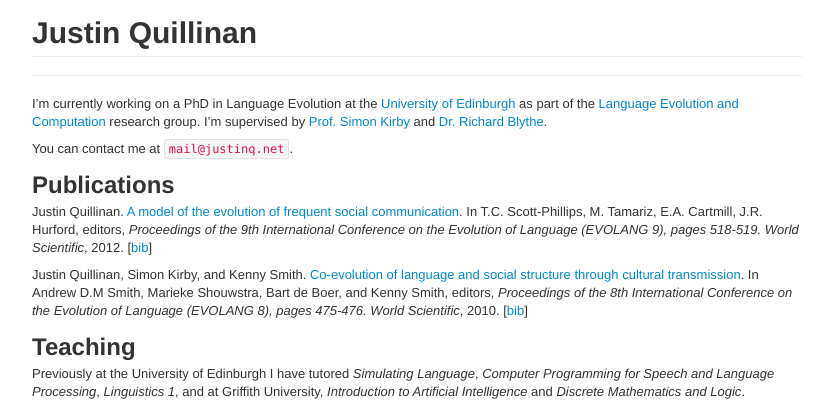
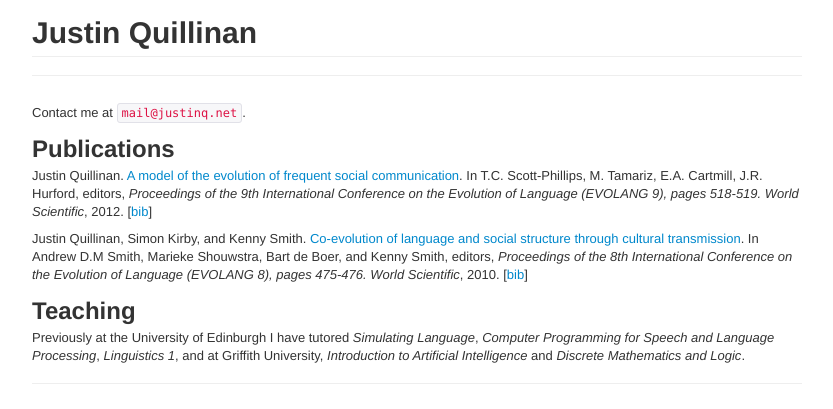
Before and after one commit to justinq/justinq.github.io, a plain HTML site: page index.html in a window 1280 px wide. Shown: the top 409 px of the page, without its empty margins (223-1056 px from the left). Drawn offline with Linux system fonts and the light colour scheme.

Commit message:
removed details

```diff
--- a/index.html
+++ b/index.html
@@ -46,8 +46,8 @@
           </div>
 <hr>
           <div class="row-fluid">
-            <p>I’m currently working on a PhD in Language Evolution at the <a href="http://www.ed.ac.uk" title="The University of Edinburgh">University of Edinburgh</a> as part of the <a href="http://www.lel.ed.ac.uk/lec" title="Language Evolution and Computation Research Unit">Language Evolution and Computation</a> research group. I’m supervised by <a href="http://www.ling.ed.ac.uk/~simon/" title="Prof. Simon Kirby">Prof. Simon Kirby</a> and <a href="http://www2.ph.ed.ac.uk/~rblythe3/home.html" title="Dr. Richard Blythe">Dr. Richard Blythe</a>.</p>
-<p>You can contact me at <script type="text/javascript">
+            </p>
+<p>Contact me at <script type="text/javascript">
 <!--
 h='&#106;&#x75;&#x73;&#116;&#x69;&#110;&#x71;&#46;&#110;&#x65;&#116;';a='&#64;';n='&#x6d;&#x61;&#x69;&#108;';e=n+a+h;
 document.write('<a h'+'ref'+'="ma'+'ilto'+':'+e+'">'+'<code>'+e+'</code>'+'<\/'+'a'+'>');
```
